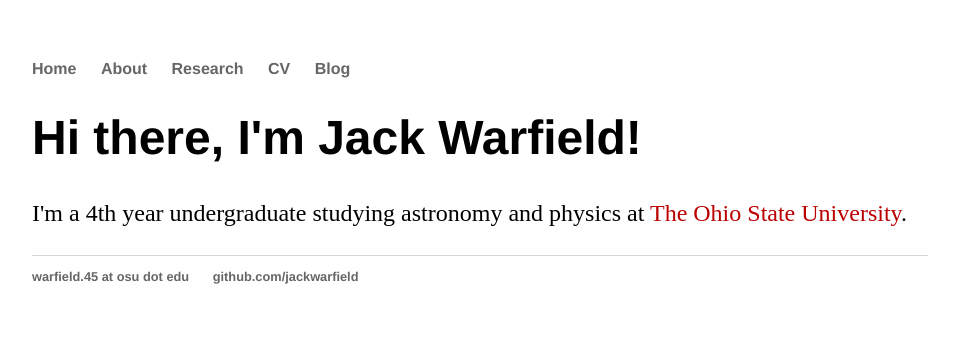
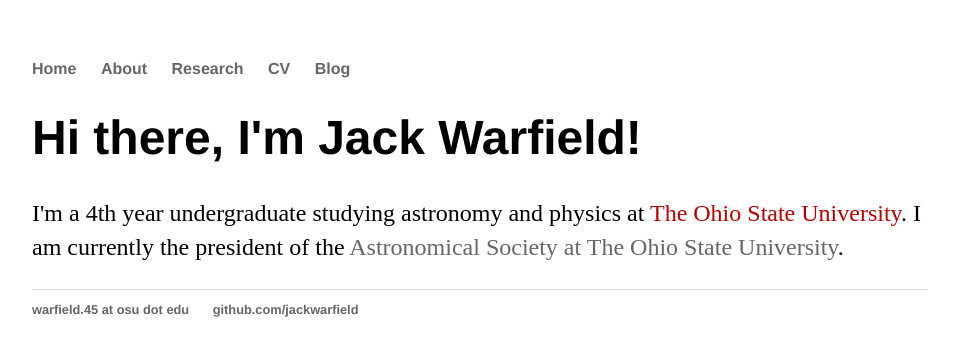
Before and after one commit to jackwarfield/jackwarfield.github.io, a Jekyll site: the page built from index.html, in a window 1280 px wide. Shown: the top 356 px of the page, without its empty margins (160-1119 px from the left). Built offline with Jekyll 4.4.1, drawn with Linux system fonts in a browser that asks for light colours.

Commit message:
Update index.html

```diff
--- a/index.html
+++ b/index.html
@@ -5,6 +5,8 @@ title: Jack Warfield
 <div class="blurb">
 	<h1>Hi there, I'm Jack Warfield!</h1>
 	<p>
-	I'm a 4th year undergraduate studying astronomy and physics at <font color='#bb0000'>The Ohio State University</font>.
+		I'm a 4th year undergraduate studying astronomy and physics at <font color='#bb0000'>The Ohio State University</font>.
+
+		I am currently the president of the <a href='go.osu.edu/asosu'>Astronomical Society at The Ohio State University</a>.
 	</p>
 </div><!-- /.blurb -->
```
